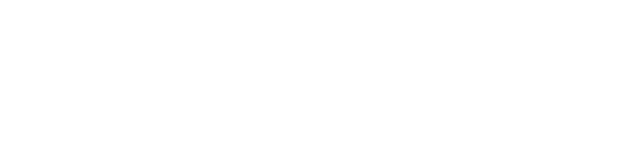
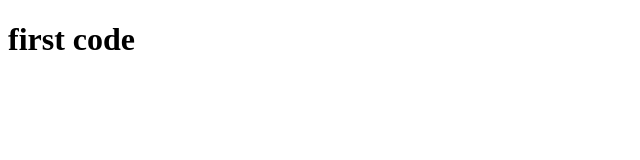
Before and after one commit to kenambrod/Intro-to-html, a plain HTML site: page index.html in a window 1280 px wide. Shown: the whole page, without its empty margins (0-640 px from the left). Drawn offline with Linux system fonts and the light colour scheme.

Commit message:
firstcode

```diff
--- a/index.html
+++ b/index.html
@@ -5,6 +5,6 @@
     <title>github</title>
 </head>
 <body>
-
+<h1>   first code</h1>
 </body>
 </html>
```
